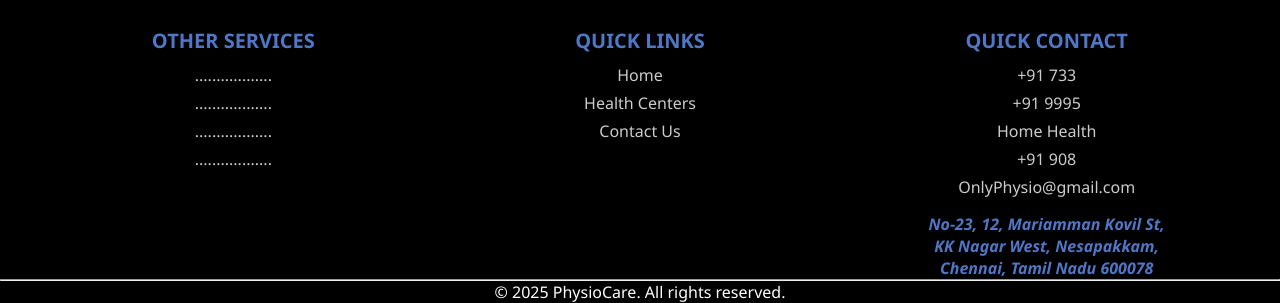
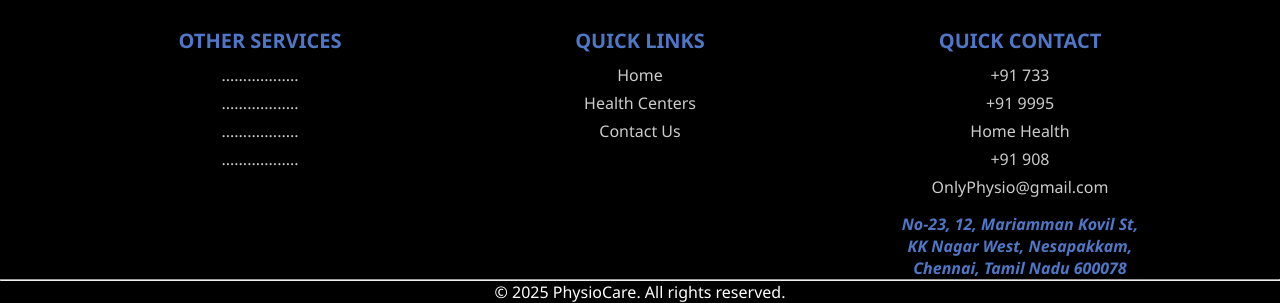
Before and after one commit to Lunaak123/Only-Physio, a plain HTML site: page about/index.html in a window 1280 px wide. Shown: the part 1055-1358 px from the top of the page. Drawn offline with Linux system fonts and the light colour scheme.

Commit message:
Update style.css

```diff
--- a/about/style.css
+++ b/about/style.css
@@ -96,7 +96,7 @@
 
 
 .footer-container {
-  max-width: 1200px;
+  max-width: 1120px;
   margin: auto;
 }
 
```
